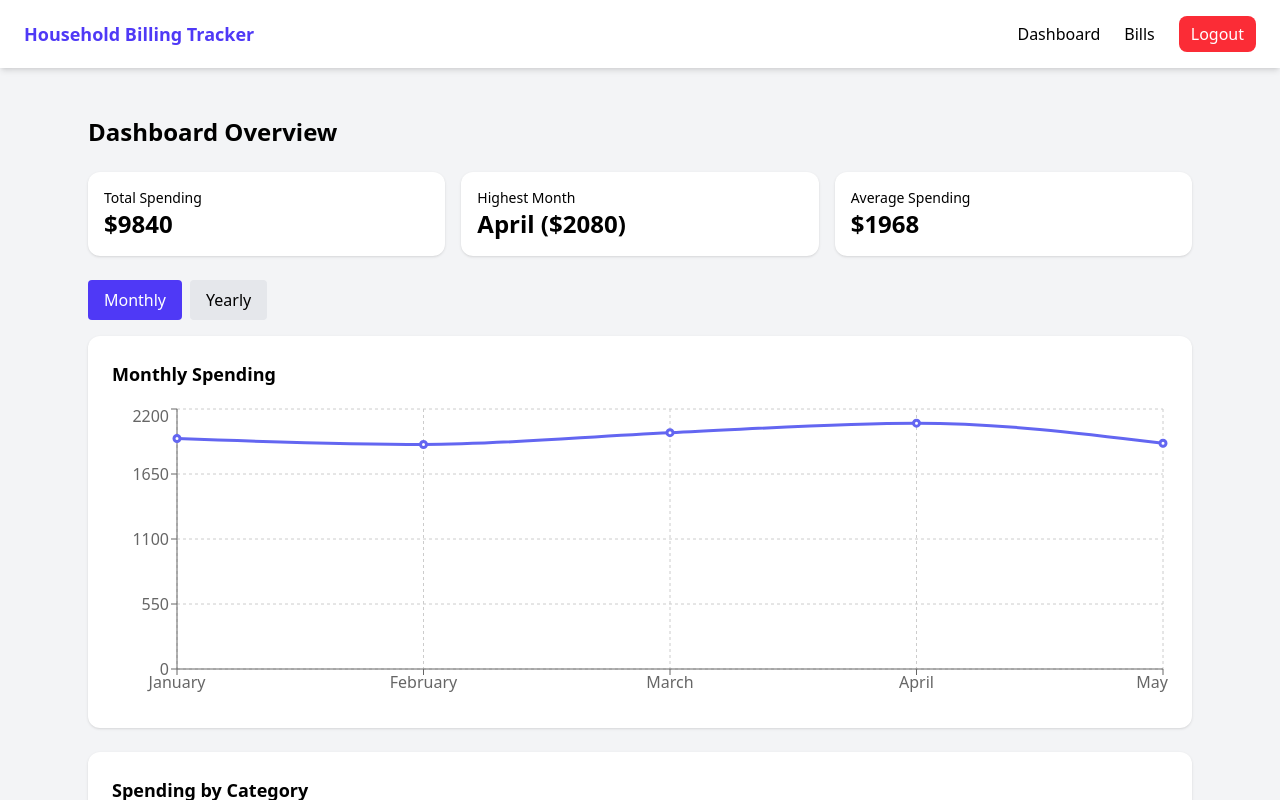
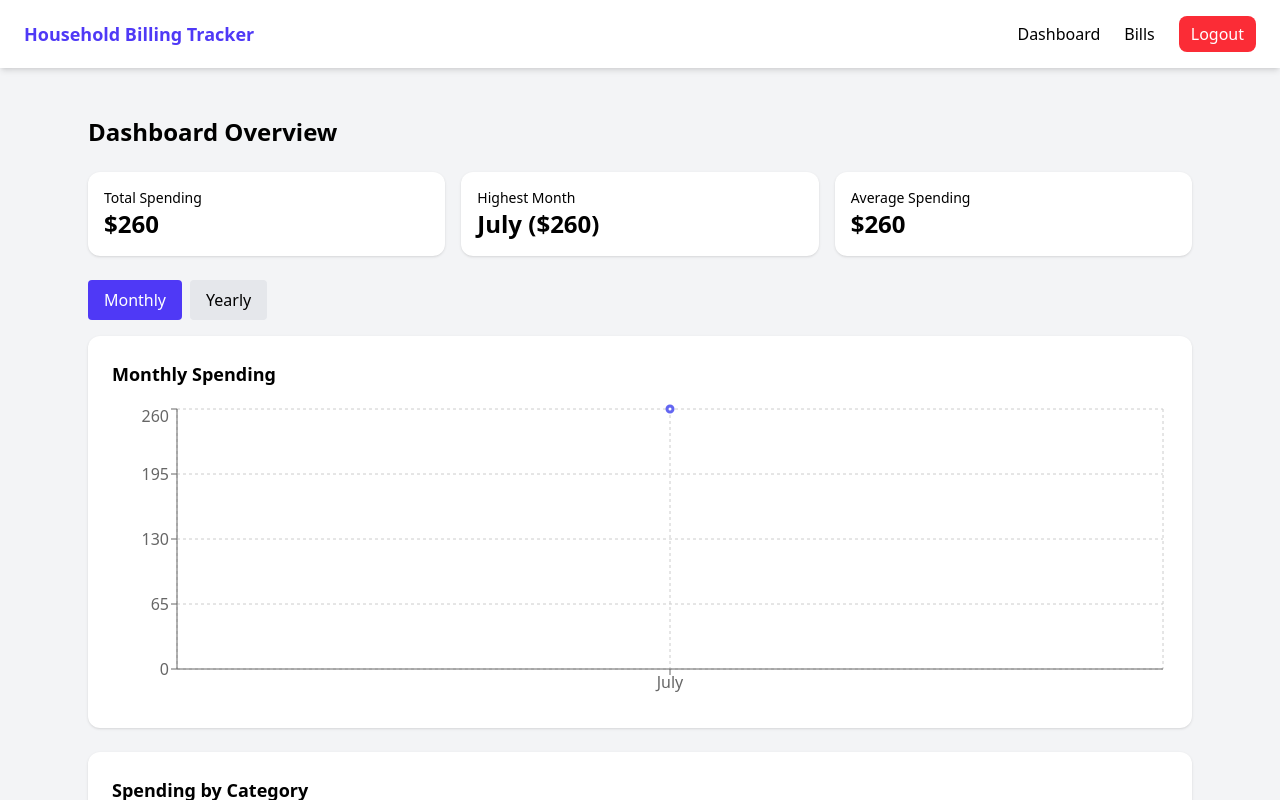
Before and after one commit to treenidad/household-billing-tracker, a React (Vite) app in the folder client/: page / in a window 1280 px wide. Both pictures are taken after typing "name@example.com", "Sample123" into the empty fields and a click on the button "Sign In". Shown: the top 800 px of the page. Built offline with nearby package versions, Linux system fonts and the light colour scheme.

Commit message:
updated the dashboard to display real data

```diff
--- a/client/src/App.tsx
+++ b/client/src/App.tsx
@@ -16,10 +16,9 @@ export type Bill = {
   dueDate: string;
   totalAmount: number;
   yourShare: number;
+  category: "" | "Food" | "Housing" | "Transportation" | "Utilites" | "Other"
   status: "Paid" | "Due" | "Overdue" | "Draft";
 };
-
-
 
 function App() {
   const [isAuthenticated, setIsAuthenticated] = useState(false);
@@ -33,22 +32,25 @@ function App() {
     dueDate: "2024-07-15",
     totalAmount: 100,
     yourShare: 50,
+    category: "Utilites",
     status: "Due",
   },
   {
     id: 2,
-    billName: "Water Bill",
+    billName: "Groceries",
     dueDate: "2024-07-20",
     totalAmount: 60,
     yourShare: 30,
+    category: "Food",
     status: "Paid",
   },
   {
     id: 3,
-    billName: "Internet Bill",
+    billName: "Car Payment",
     dueDate: "2024-07-10",
-    totalAmount: 80,
-    yourShare: 40,
+    totalAmount: 100,
+    yourShare: 80,
+    category: "Transportation",
     status: "Overdue",
   },
 ];
@@ -59,27 +61,6 @@ const resetDemoData = () => {
   localStorage.setItem(DEMO_KEY, "true");
   setBills(demoBills);
 }
-
-  // Load bills from local storage
-  // const [bills, setBills] = useState<Bill[]>(() => {
-  //   try{
-
-  //     const stored = localStorage.getItem("bills");
-  //     const parsed = stored ? JSON.parse(stored) : [];
-  //     return Array.isArray(parsed) ? parsed : [];
-  //   } catch {
-  //     return [];
-  //   }
-  //   });
-
-  // Demo data for first time users
-  // const [bills, setBills] = useState<Bill[]>(() => {
-  //   const stored = localStorage.getItem("bills");
-  //   if (stored) return JSON.parse(stored);
-
-  //   localStorage.setItem("bills", JSON.stringify(demoBills));
-  //   return demoBills;
-  // });
 
   const [bills, setBills] = useState<Bill[]>(() => {
     try {
@@ -128,7 +109,6 @@ const resetDemoData = () => {
     localStorage.removeItem("auth");
     setIsAuthenticated(false);
   }
-
 
   if (!authChecked) {
     return (
--- a/client/src/pages/AddBill.tsx
+++ b/client/src/pages/AddBill.tsx
@@ -22,6 +22,7 @@ function AddBill({ setBills }: AddBillProps) {
       dueDate: "",
       totalAmount: 0,
       yourShare: 0,
+      category: "",
       status: "Due"
     });
 
--- a/client/src/pages/Dashboard.tsx
+++ b/client/src/pages/Dashboard.tsx
@@ -1,4 +1,5 @@
-import { useState } from "react";
+import { useEffect, useState } from "react";
+import type { Bill } from "../App.tsx";
 import {
   LineChart,
   Line,
@@ -12,52 +13,70 @@ import {
   Cell,
 } from "recharts";
 
+export const getBills = (): Bill[] => {
+    const billsData = localStorage.getItem("bills");
+    return billsData ? JSON.parse(billsData) : [];
+};
+
 function Dashboard() {
+  const [bills, setBills] = useState<Bill[]>([]);
 
-  const spendingData = [
-    { month: "January", rent: 1200, food: 420, utilities: 180, entertainment: 150 },
-    { month: "February", rent: 1200, food: 400, utilities: 170, entertainment: 130 },
-    { month: "March", rent: 1200, food: 450, utilities: 190, entertainment: 160 },
-    { month: "April", rent: 1200, food: 500, utilities: 200, entertainment: 180 },
-    { month: "May", rent: 1200, food: 380, utilities: 210, entertainment: 120 },
-  ];
+  useEffect(() => {
+    const date = localStorage.getItem("bills");
+    const parse = date ? JSON.parse(date) : [];
+    setBills(parse);
+  }, []);
 
-  // Calculate total spending per month
-  const monthlyTotals = spendingData.map((monthData) => ({
-    month: monthData.month,
-    total: monthData.rent + monthData.food + monthData.utilities + monthData.entertainment,
+  const monthlyTotalsMap: Record<string, number> = {};
+
+  bills.forEach((bill) => {
+    const month = new Date(bill.dueDate).toLocaleString("default", {
+      month: "long",
+    });
+
+    if (!monthlyTotalsMap[month]) {
+      monthlyTotalsMap[month] = 0;
+    }
+
+    monthlyTotalsMap[month] += bill.totalAmount;
+  });
+
+  const monthlyTotals = Object.keys(monthlyTotalsMap).map((month) => ({
+    month,
+    total: monthlyTotalsMap[month],
   }));
 
-  const categoryTotals = [
-    {
-      name: "Rent",
-      value: spendingData.reduce((sum, m) => sum + m.rent, 0),
-    },
-    {
-      name: "Food",
-      value: spendingData.reduce((sum, m) => sum + m.food, 0),
-    },
-    {
-      name: "Utilities",
-      value: spendingData.reduce((sum, m) => sum + m.utilities, 0),
-    },
-    {
-      name: "Entertainment",
-      value: spendingData.reduce((sum, m) => sum + m.entertainment, 0),
-    },
-  ];
+  const categoryMap: Record<string, number> = {};
 
+  bills.forEach((bill) => {
+    if (!categoryMap[bill.category]) {
+      categoryMap[bill.category] = 0;
+    }
 
-  const totalSpending = categoryTotals.reduce(
-    (total, category) => total + category.value,
-    0,
-  );
+    categoryMap[bill.category] += bill.totalAmount;
+  });
 
-  const highestMonth = monthlyTotals.reduce((max, monthData) =>
-    monthData.total > max.total ? monthData : max,
-  );
+  const categoryTotals = Object.keys(categoryMap).map((category) => ({
+    name: category,
+    value: categoryMap[category],
+  }));
 
-  const averageSpending = totalSpending / spendingData.length;
+  const totalSpending = bills.reduce(
+  (sum, bill) => sum + bill.totalAmount,
+  0
+);
+
+const highestMonth =
+  monthlyTotals.length > 0
+    ? monthlyTotals.reduce((max, m) =>
+        m.total > max.total ? m : max
+      )
+    : { month: "-", total: 0 };
+
+const averageSpending =
+  monthlyTotals.length > 0
+    ? totalSpending / monthlyTotals.length
+    : 0;
 
   const [view, setView] = useState<"monthly" | "yearly">("monthly");
 
@@ -103,7 +122,7 @@ function Dashboard() {
       <div className="flex gap-2 mb-4">
         <button
           onClick={() => setView("monthly")}
-          className={`px-4 py-2 rounded ${view === "monthly" ? "bg-indigo-600 text-white" : "bg-gray-200"}`}>
+          className={`px-4 py-2 rounded  ${view === "monthly" ? "bg-indigo-600 text-white" : "bg-gray-200"}`}>
           Monthly
         </button>
 
```
